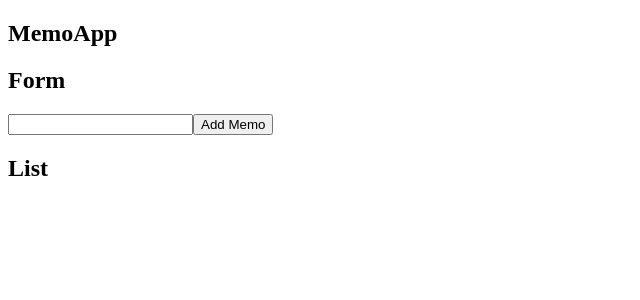
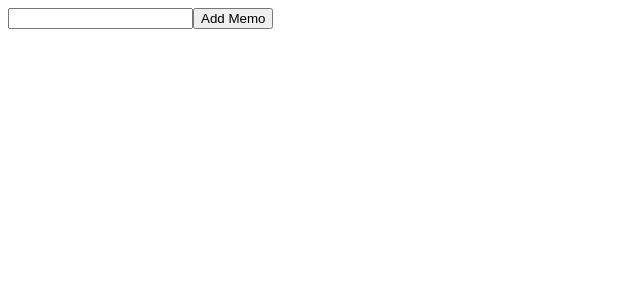
Before and after one commit to ishiguro9913/front_problem_B, a React (Create React App) app: page / in a window 1280 px wide. Shown: the top 300 px of the page, without its empty margins (0-640 px from the left). Built offline with nearby package versions, Linux system fonts and the light colour scheme.

Commit message:
clean: 不要な文字列を削除 #4

```diff
--- a/src/MemoApp.js
+++ b/src/MemoApp.js
@@ -24,7 +24,6 @@ class MemoApp extends React.Component {
   render() {
     return (
       <div>
-        <h2>MemoApp</h2>
         <Form addMemo={this.addMemo} />
         <List memos={this.state.memos} />
       </div>
--- a/src/components/Form.js
+++ b/src/components/Form.js
@@ -11,7 +11,6 @@ class Form extends React.Component {
   render() {
     return (
       <div>
-        <h2>Form</h2>
         <form onSubmit={this.hamdleSubmit}>
           <input value={this.state.content} onChange={this.handleChange} />
           <input type="submit" value="Add Memo" />
--- a/src/components/List.js
+++ b/src/components/List.js
@@ -16,7 +16,6 @@ class List extends React.Component {
     });
     return (
       <div>
-        <h2>List</h2>
         {list}
       </div>
     );
```
